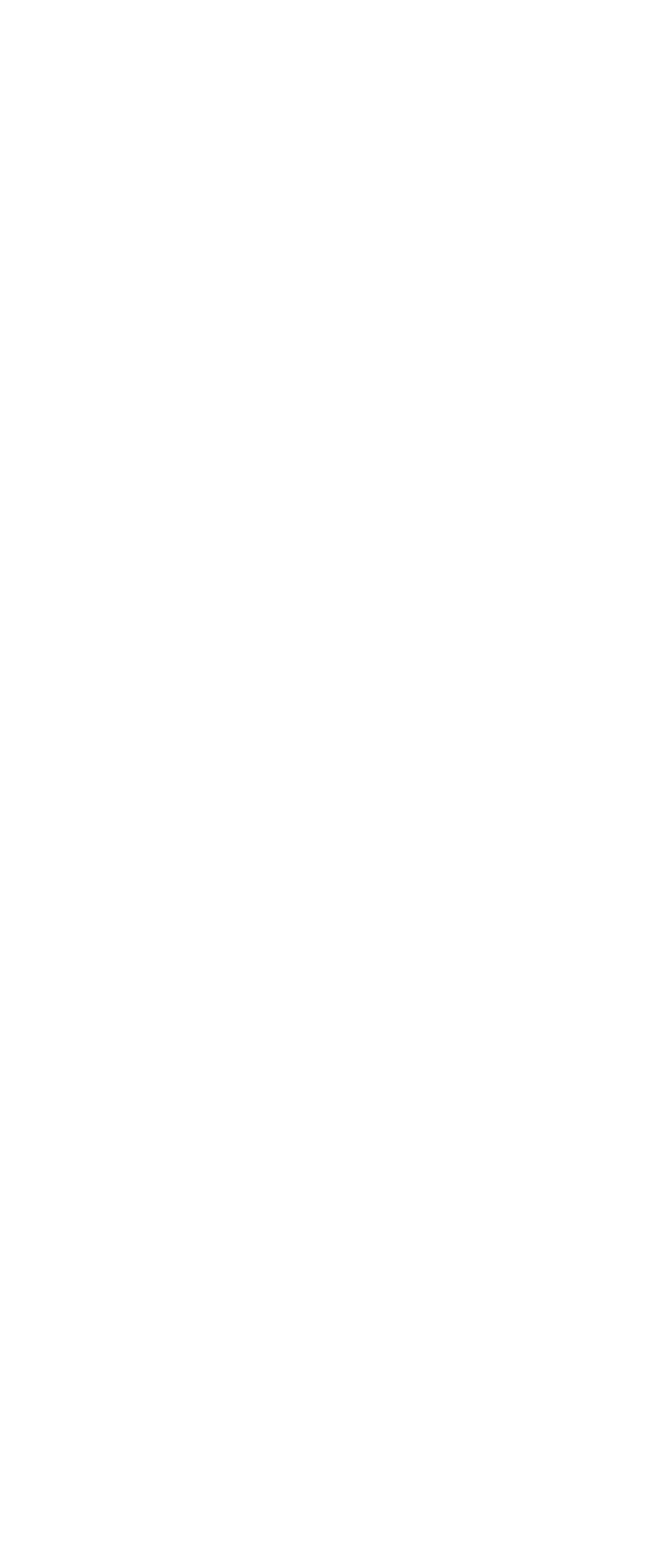
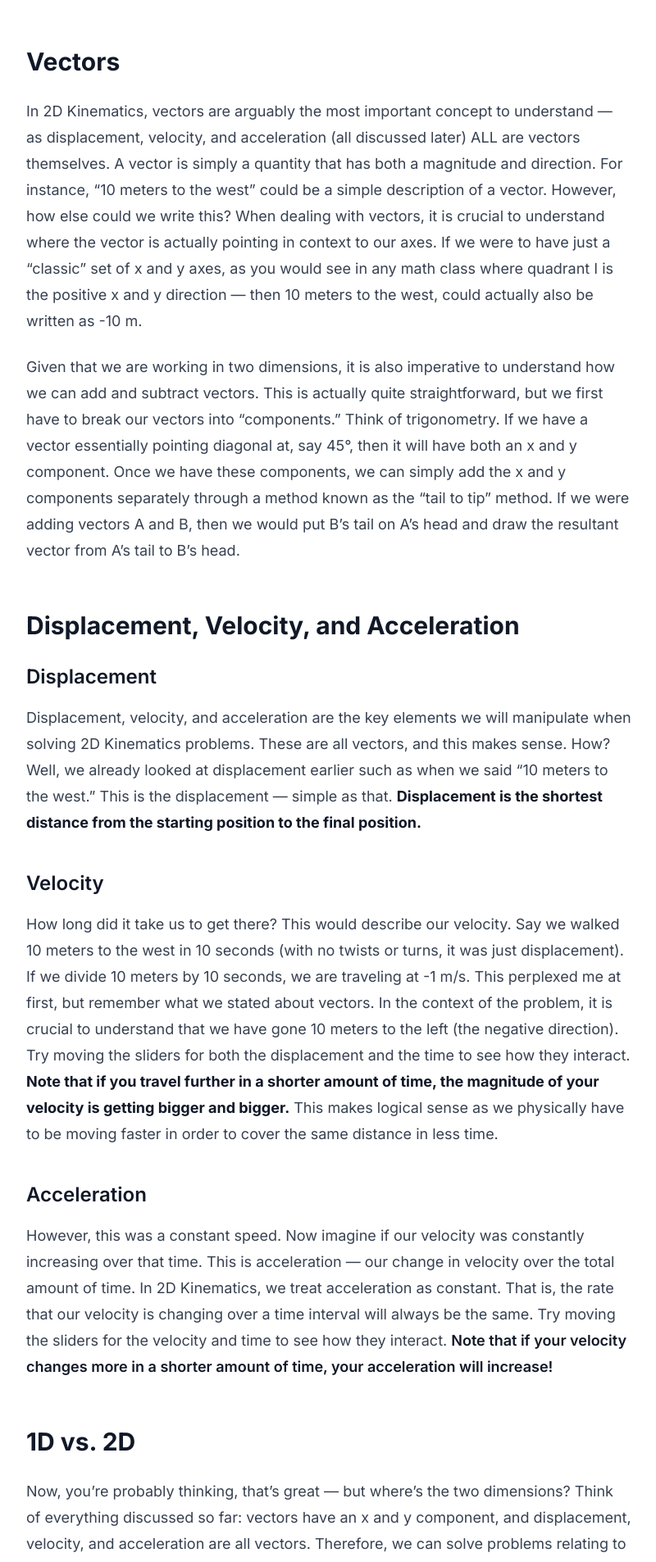
Before and after one commit to jaxonhill/physics1-final-project, a Next.js app: page / in a window 1280 px wide. Shown: the part 640-2546 px from the top of the page at 82% size, without its empty margins (224-1024 px from the left). Before the commit the page ends 800 px from the top, so only its background shows below. Built offline with nearby package versions, Linux system fonts and the light colour scheme.

Commit message:
Add all the content I wrote, might fix up later

```diff
--- a/pages/index.tsx
+++ b/pages/index.tsx
@@ -1,4 +1,5 @@
 import { Inter } from "next/font/google";
+import Link from "next/link";
 
 // If loading a variable font, you don't need to specify the font weight
 const inter = Inter({ subsets: ["latin"] });
@@ -7,15 +8,16 @@ export default function Home() {
 	return (
 		<>
 			<article
-				className={`mx-auto w-full max-w-2xl mt-16 ${inter.className}`}
+				className={`mx-auto w-full max-w-3xl my-16 ${inter.className}`}
 			>
-				<div className="bg-slate-800 p-8 mb-6 flex flex-col gap-2 rounded-2xl">
+				<div className="bg-slate-800 p-8 mb-12 flex flex-col gap-2 rounded-2xl">
 					<h2 className="text-5xl text-white font-bold">
 						2D Kinematics
 					</h2>
 					<p className="text-slate-200">By Jaxon Hill</p>
 				</div>
-				<main className="prose lg:prose-lg prose-h2:mb-6">
+				<main className="prose lg:prose-lg prose-h2:mb-6 prose-h3:mb-4">
+					<h2>Introduction</h2>
 					<p>
 						Two dimensional kinematics is an integral part of
 						Physics that describes the motion of an object in,
@@ -33,6 +35,211 @@ export default function Home() {
 						the conclusions we can draw through completing problems
 						relating to it.
 					</p>
+					<h2>Vectors</h2>
+					<p>
+						In 2D Kinematics, vectors are arguably the most
+						important concept to understand — as displacement,
+						velocity, and acceleration (all discussed later) ALL are
+						vectors themselves. A vector is simply a quantity that
+						has both a magnitude and direction. For instance, “10
+						meters to the west” could be a simple description of a
+						vector. However, how else could we write this? When
+						dealing with vectors, it is crucial to understand where
+						the vector is actually pointing in context to our axes.
+						If we were to have just a “classic” set of x and y axes,
+						as you would see in any math class where quadrant I is
+						the positive x and y direction — then 10 meters to the
+						west, could actually also be written as -10 m.
+					</p>
+					<p>
+						Given that we are working in two dimensions, it is also
+						imperative to understand how we can add and subtract
+						vectors. This is actually quite straightforward, but we
+						first have to break our vectors into “components.” Think
+						of trigonometry. If we have a vector essentially
+						pointing diagonal at, say 45°, then it will have both an
+						x and y component. Once we have these components, we can
+						simply add the x and y components separately through a
+						method known as the “tail to tip” method. If we were
+						adding vectors A and B, then we would put B’s tail on
+						A’s head and draw the resultant vector from A’s tail to
+						B’s head.
+					</p>
+					<h2>Displacement, Velocity, and Acceleration</h2>
+					<h3>Displacement</h3>
+					<p>
+						Displacement, velocity, and acceleration are the key
+						elements we will manipulate when solving 2D Kinematics
+						problems. These are all vectors, and this makes sense.
+						How? Well, we already looked at displacement earlier
+						such as when we said “10 meters to the west.” This is
+						the displacement — simple as that.{" "}
+						<strong className="font-bold">
+							Displacement is the shortest distance from the
+							starting position to the final position.
+						</strong>
+					</p>
+					<h3>Velocity</h3>
+					<p>
+						How long did it take us to get there? This would
+						describe our velocity. Say we walked 10 meters to the
+						west in 10 seconds (with no twists or turns, it was just
+						displacement). If we divide 10 meters by 10 seconds, we
+						are traveling at -1 m/s. This perplexed me at first, but
+						remember what we stated about vectors. In the context of
+						the problem, it is crucial to understand that we have
+						gone 10 meters to the left (the negative direction). Try
+						moving the sliders for both the displacement and the
+						time to see how they interact.{" "}
+						<strong className="font-bold">
+							Note that if you travel further in a shorter amount
+							of time, the magnitude of your velocity is getting
+							bigger and bigger.
+						</strong>{" "}
+						This makes logical sense as we physically have to be
+						moving faster in order to cover the same distance in
+						less time.
+					</p>
+					<h3>Acceleration</h3>
+					<p>
+						However, this was a constant speed. Now imagine if our
+						velocity was constantly increasing over that time. This
+						is acceleration — our change in velocity over the total
+						amount of time. In 2D Kinematics, we treat acceleration
+						as constant. That is, the rate that our velocity is
+						changing over a time interval will always be the same.
+						Try moving the sliders for the velocity and time to see
+						how they interact.{" "}
+						<strong>
+							Note that if your velocity changes more in a shorter
+							amount of time, your acceleration will increase!
+						</strong>{" "}
+					</p>
+					<h2>1D vs. 2D</h2>
+					<p>
+						Now, you’re probably thinking, that’s great — but
+						where’s the two dimensions? Think of everything
+						discussed so far: vectors have an x and y component, and
+						displacement, velocity, and acceleration are all
+						vectors. Therefore, we can solve problems relating to
+						each one of these portions of kinematics if we simply
+						<strong className="font-bold">
+							break the problem down into the two dimensions and
+							break every vector down into its components.
+						</strong>
+					</p>
+					<h2>Translational vs. Rotational Motion</h2>
+					<p>
+						In two dimensional kinematics, there are two different
+						paradigms to be aware of; however, they are extremely
+						similar in equations and solving strategies.
+					</p>
+					<h3>Translational Motion</h3>
+					<p>
+						Translational motion simply refers to movement of an
+						object where all parts are moving in the same direction.
+						The object is not rotating. This could be compared to a
+						person walking forward, a ball being thrown through the
+						air, or a cannonball being shot off a wall.
+					</p>
+					<img src="" alt="" />
+					<h3>Rotational Motion</h3>
+					<p>
+						Rotational motion is motion where the object is spinning
+						about an axis. If we are moving around a circle, our
+						displacement no longer relates to the distance that we
+						traveled, but the difference in the angle of where we
+						ended relative to where we started. This is angular
+						displacement. This then applies to our velocity and
+						acceleration as we move around a circle. Again, this
+						makes sense. If we are constantly moving around a circle
+						faster and faster, then the amount the angle is changing
+						in the same amount of time is becoming larger and
+						larger. Additionally, although slightly confusing, the
+						velocity in rotational motion is tangent to the circular
+						path, while centripetal acceleration is always pointing
+						toward the center of the circle and keeping us locked
+						into that circular path. This can be confusing because
+						even if we are moving at a constant speed, we have
+						acceleration as the direction and thus components of the
+						centripetal acceleration vector are always changing.
+					</p>
+					<h2>Projectile Motion</h2>
+					<p>
+						Projectile motion is frequently discussed when talking
+						about 2D Kinematics as it is simply the motion of an
+						object that is launched into the air and is ONLY
+						influenced by gravity. Therefore, there is no
+						acceleration in the x direction if we ignore air
+						resistance. What does this mean? If we ignored air
+						resistance, what do you think would happen if we threw a
+						baseball exactly horizontal at the same time that we
+						dropped a baseball from our hand?
+					</p>
+					<h2>Final Example Problem</h2>
+					<h3>Key Information To Remember</h3>
+					<ul>
+						<li>
+							Vectors have both vertical and horizontal
+							components.
+						</li>
+						<li>
+							Displacement, velocity, and acceleration are all
+							vectors.
+						</li>
+						<li>
+							Thus, when we are solving for a certain parameter in
+							our 2D Kinematics equations, we must view the
+							problem in two different dimensions and break all
+							vectors into their components.
+						</li>
+						<li>
+							Remember, all the information might not be
+							necessarily given to us, as in the example above. We
+							have to remember that our object is only subject to
+							gravity for acceleration (denoted by g).
+						</li>
+						<li>
+							Based on the information given to us in the problem,
+							we can solve for another variable that we need to
+							find.
+						</li>
+					</ul>
+					<h2>Conclusion</h2>
+					<p>
+						In this interactive paper/article I discussed what
+						vectors are, how to break them into their components,
+						and how this relates to displacement, velocity, and
+						acceleration — as these are all vectors themselves.
+						Therefore, when solving 2D Kinematics problems, we must
+						break every vector into its components when solving for
+						a certain parameter. I also described the difference
+						between translational and rotational motion and some
+						confusing aspects of mainly rotational motion such as
+						centripetal acceleration. Finally, I explained the
+						concept of projectile motion and solved an original
+						example problem where you could check your answer
+						through an interactive slider.
+					</p>
+					<p>
+						I hope you enjoyed clicking through the different
+						interactive elements I had on the page to test your
+						knowledge on various concepts. I chose 2D Kinematics /
+						Projectile Motion because I thought it was incredibly
+						interesting when we learned how you could throw
+						something horizontally as well as drop something at the
+						same time and they would hit the ground simultaneously.
+						I also found that when I truly understood what
+						displacement, velocity, and acceleration were really
+						comprised of — I better understood all the material that
+						followed.
+					</p>
+					<p>
+						Here’s the{" "}
+						<Link href={""}>Open Source Code Repository</Link> for
+						the project I made with TypeScript, Tailwind, and
+						Next.js.
+					</p>
 				</main>
 			</article>
 		</>
```
